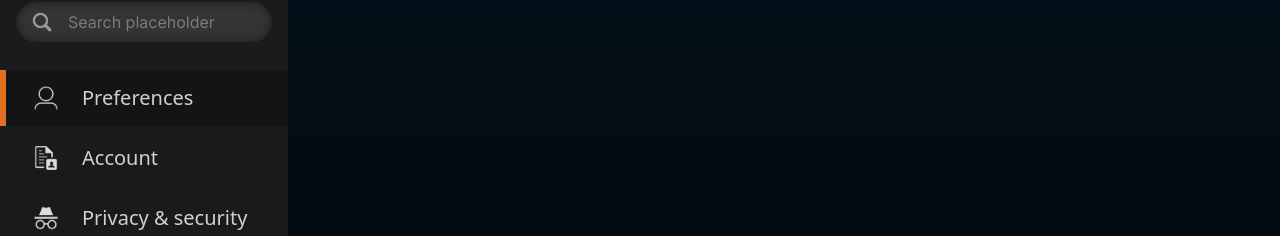
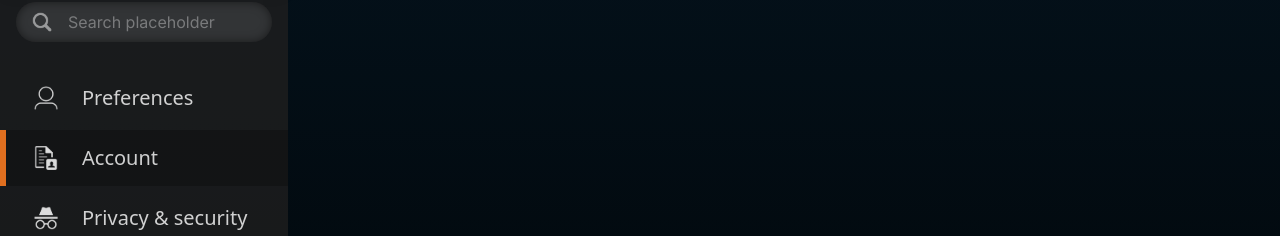
Before and after one commit to infoTravelProject/infoTravel, a Next.js app in the folder front/: page /settings/account in a window 1280 px wide. Shown: the part 162-398 px from the top of the page. Built offline with nearby package versions, Linux system fonts and the light colour scheme; a web font is replaced by a local one.

Commit message:
settings selector fix

```diff
--- a/front/components/context/GlobalContext.js
+++ b/front/components/context/GlobalContext.js
@@ -8,13 +8,16 @@ export const GlobalProvider = ({ children }) => {
     const [sidebarOpen, setSidebarOpen] = useState(false);
     const toggleSidebar = () => {setSidebarOpen(!sidebarOpen);}
 
-    const [sidebarPage, setSidebarPage] = useState(" ");
+    const [sidebarPage, setSidebarPage] = useState(null);
+    const [settingsPage, setSettingsPage] = useState(null);
 
     return (<GlobalContext.Provider value={{
         sidebarOpen,
         toggleSidebar,
         sidebarPage,
-        setSidebarPage
+        setSidebarPage,
+        settingsPage,
+        setSettingsPage
     }}>{children}</GlobalContext.Provider>);
 }
 export const useGlobalContext = () => useContext(GlobalContext);
--- a/front/components/settings/Account.js
+++ b/front/components/settings/Account.js
@@ -1,4 +1,9 @@
+import {useGlobalContext} from "@/components/context/GlobalContext";
+
 const Account = () => {
+    const {setSettingsPage} = useGlobalContext();
+    setSettingsPage("Account");
+
     return (
         <div className="text-white font-bold">
             <h1>Account</h1>
--- a/front/components/settings/Notifications.js
+++ b/front/components/settings/Notifications.js
@@ -1,4 +1,9 @@
+import {useGlobalContext} from "@/components/context/GlobalContext";
+
 const Notifications = () => {
+    const {setSettingsPage} = useGlobalContext();
+    setSettingsPage("Notifications");
+
     return (
         <div className="text-white font-bold">
             <h1>Notifications</h1>
--- a/front/components/settings/Payments.js
+++ b/front/components/settings/Payments.js
@@ -1,4 +1,9 @@
+import {useGlobalContext} from "@/components/context/GlobalContext";
+
 const Payments = () => {
+    const {setSettingsPage} = useGlobalContext();
+    setSettingsPage("Payments");
+
     return (
         <div className="text-white font-bold">
             <h1>Payments</h1>
--- a/front/components/settings/Preferences.js
+++ b/front/components/settings/Preferences.js
@@ -1,4 +1,9 @@
+import {useGlobalContext} from "@/components/context/GlobalContext";
+
 const Preferences = () => {
+    const {setSettingsPage} = useGlobalContext();
+    setSettingsPage("Preferences");
+
     return (
         <div className="text-white font-bold">
             <h1>Preferences</h1>
--- a/front/components/settings/Privacy.js
+++ b/front/components/settings/Privacy.js
@@ -1,4 +1,9 @@
+import {useGlobalContext} from "@/components/context/GlobalContext";
+
 const Privacy = () => {
+    const {setSettingsPage} = useGlobalContext();
+    setSettingsPage("Privacy");
+
     return (
         <div className="text-white font-bold">
             <h1>Privacy</h1>
--- a/front/components/settings/SettingsSelector.js
+++ b/front/components/settings/SettingsSelector.js
@@ -1,26 +1,39 @@
 import Image from "next/image";
 import SelectorBox from "@/components/settings/SelectorBox";
 import Button from "@/components/Button";
+import {useGlobalContext} from "@/components/context/GlobalContext";
 
 const SettingsSelector = () =>{
+    const {settingsPage} = useGlobalContext();
     return(
         <div className="flex flex-col items-center w-72 h-screen bg-[#1E1E1E]/[0.8]">
             <div className="w-full h-20 bg-white/[0.1] shadow-lg text-white/[0.6] font-inter text-2xl flex flex-col justify-center text-center">SETTINGS</div>
             <div className="w-64 h-12 rounded-full bg-white/[0.11] shadow-[inset_0_0_10px_rgba(0,0,0,0.5)] flex-row flex row items-center mt-4">
-                <Image src={"/search_white.png"} width={512} height={512} alt={"?"}
-                       className="w-5 h-5 ml-4 opacity-50"/>
+                <Image src={"/search_white.png"} width={512} height={512} alt={"?"} className="w-5 h-5 ml-4 opacity-50"/>
                 <div className="font-inter text-white/[0.35] ml-4 cursor-default">Search placeholder</div>
             </div>
             <div className="flex flex-col w-full h-full justify-between items-center">
                 <div className="w-full h-fit mt-6">
-                    <SelectorBox title={"Preferences"} isActive={true} link={"/settings/preferences"}
+                    <SelectorBox title={"Preferences"}
+                                 isActive={settingsPage==="Preferences"}
+                                 link={"/settings/preferences"}
                                  icon={"/preferences.png"}/>
-                    <SelectorBox title={"Account"} isActive={false} link={"/settings/account"} icon={"/side_news.png"}/>
-                    <SelectorBox title={"Privacy & security"} isActive={false} link={"/settings/privacy"}
+                    <SelectorBox title={"Account"}
+                                 isActive={settingsPage==="Account"}
+                                 link={"/settings/account"}
+                                 icon={"/side_news.png"}/>
+                    <SelectorBox title={"Privacy & security"}
+                                 isActive={settingsPage==="Privacy"}
+                                 link={"/settings/privacy"}
                                  icon={"/privacy.png"}/>
-                    <SelectorBox title={"Notifications"} isActive={false} link={"/settings/notifications"}
+                    <SelectorBox title={"Notifications"}
+                                 isActive={settingsPage==="Notifications"}
+                                 link={"/settings/notifications"}
                                  icon={"/notifications.png"}/>
-                    <SelectorBox title={"Payments"} isActive={false} link={"/settings/payments"} icon={"/payments.png"}/>
+                    <SelectorBox title={"Payments"}
+                                 isActive={settingsPage==="Payments"}
+                                 link={"/settings/payments"}
+                                 icon={"/payments.png"}/>
                 </div>
                 <div className={"mb-24"}><Button type={"logout"} text={"Sign Out"}/></div>
             </div>
```
Also changed, not shown: front/components/SideBar.js (+35 -7 lines).
